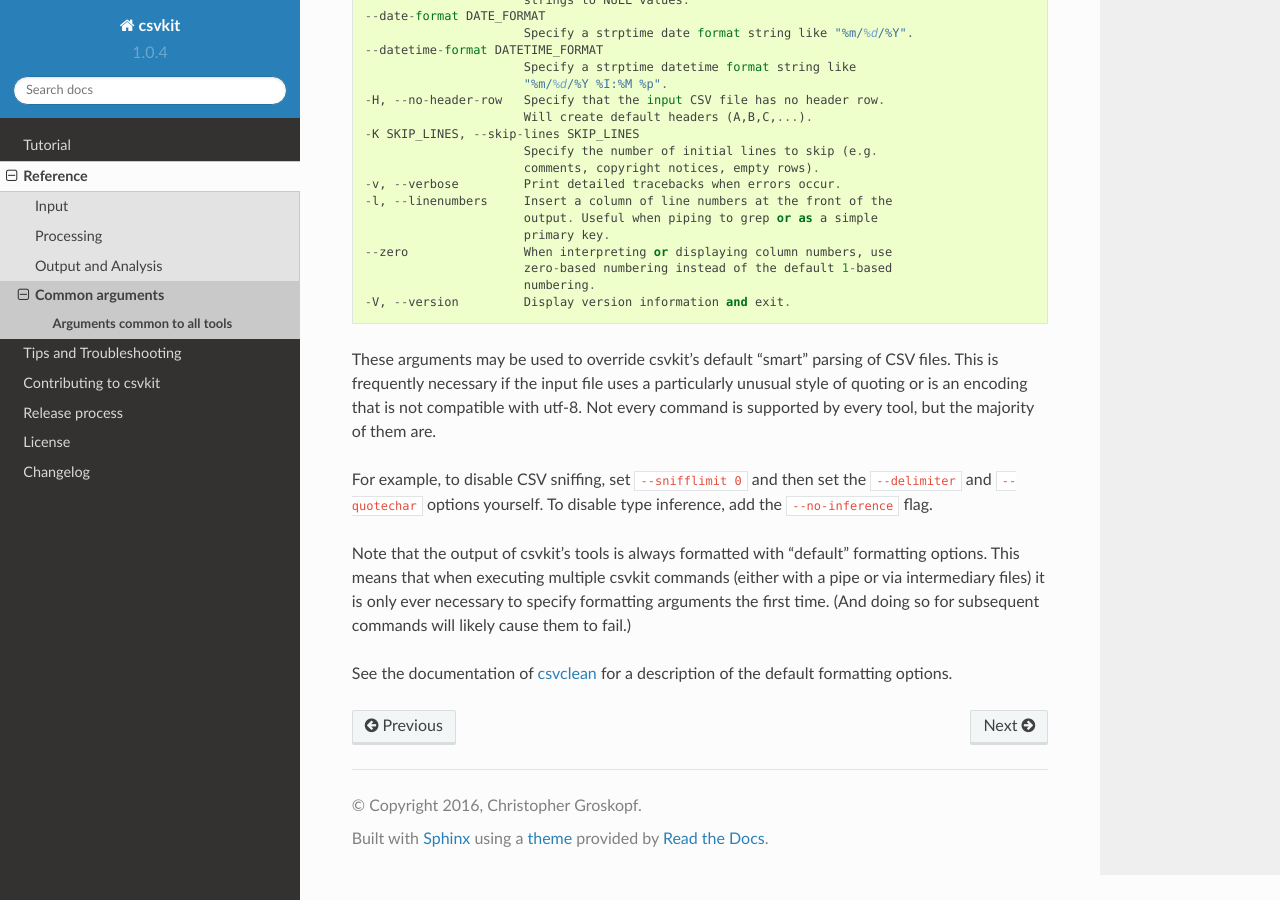
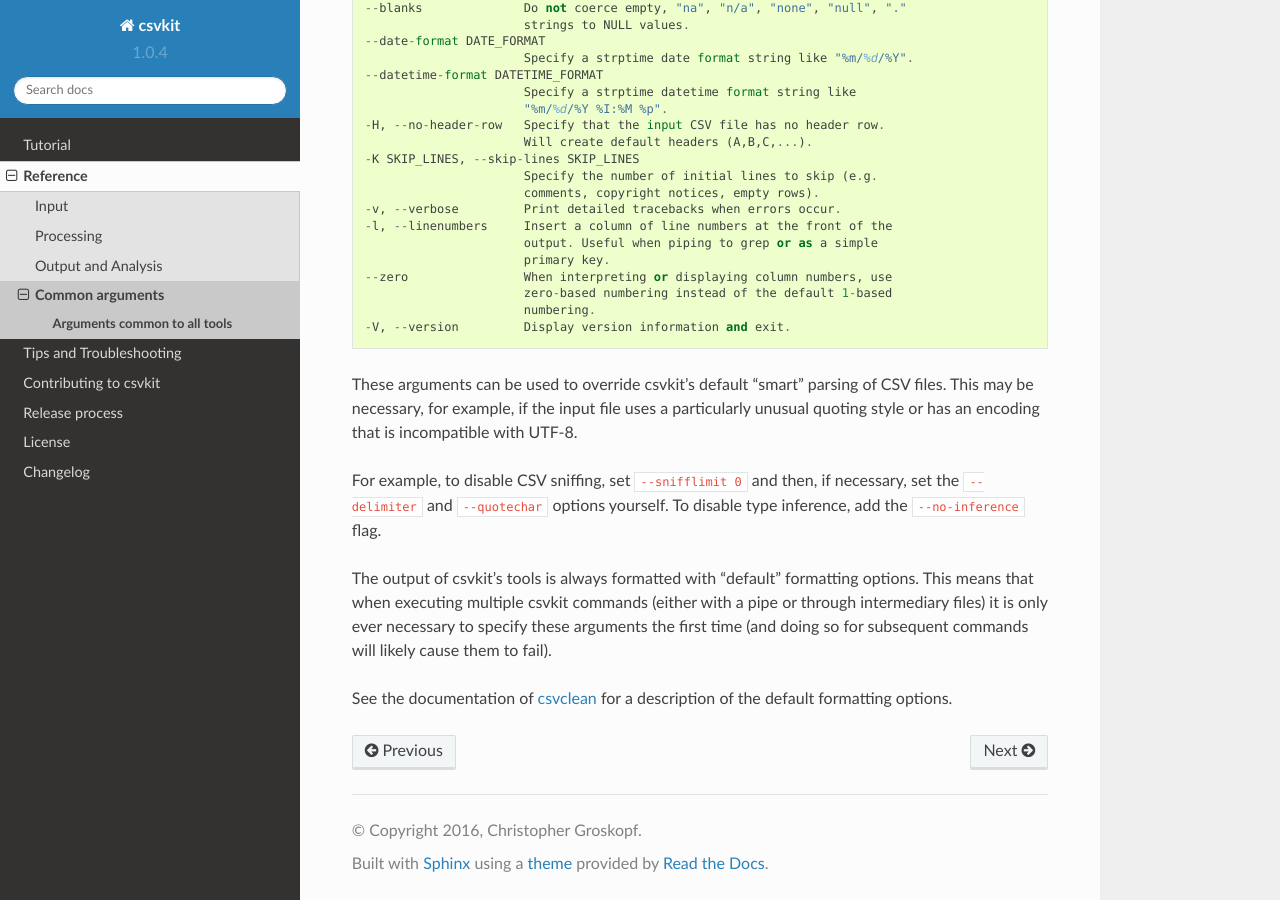
Before and after one commit to wireservice/csvkit, a Sphinx documentation site: the page built from docs/common_arguments.rst, in a window 1280 px wide and 900 px high, scrolled down 666 px. Built offline with Sphinx 7.4.7 and the Read the Docs theme 2.0.0, drawn with Linux system fonts in a browser that asks for light colours; some of the changed text lies outside the part shown.

Commit message:
Clarify common arguments, #990

```diff
--- a/docs/common_arguments.rst
+++ b/docs/common_arguments.rst
@@ -50,10 +50,10 @@
                         numbering.
   -V, --version         Display version information and exit.
 
-These arguments may be used to override csvkit's default "smart" parsing of CSV files. This is frequently necessary if the input file uses a particularly unusual style of quoting or is an encoding that is not compatible with utf-8. Not every command is supported by every tool, but the majority of them are.
+These arguments can be used to override csvkit's default "smart" parsing of CSV files. This may be necessary, for example, if the input file uses a particularly unusual quoting style or has an encoding that is incompatible with UTF-8.
 
-For example, to disable CSV sniffing, set :code:`--snifflimit 0` and then set the :code:`--delimiter` and :code:`--quotechar` options yourself. To disable type inference, add the :code:`--no-inference` flag.
+For example, to disable CSV sniffing, set :code:`--snifflimit 0` and then, if necessary, set the :code:`--delimiter` and :code:`--quotechar` options yourself. To disable type inference, add the :code:`--no-inference` flag.
 
-Note that the output of csvkit's tools is always formatted with "default" formatting options. This means that when executing multiple csvkit commands (either with a pipe or via intermediary files) it is only ever necessary to specify formatting arguments the first time. (And doing so for subsequent commands will likely cause them to fail.)
+The output of csvkit's tools is always formatted with "default" formatting options. This means that when executing multiple csvkit commands (either with a pipe or through intermediary files) it is only ever necessary to specify these arguments the first time (and doing so for subsequent commands will likely cause them to fail).
 
 See the documentation of :doc:`/scripts/csvclean` for a description of the default formatting options.
```
Also changed, not shown: other parts of docs/common_arguments.rst (+1 -1 lines).
